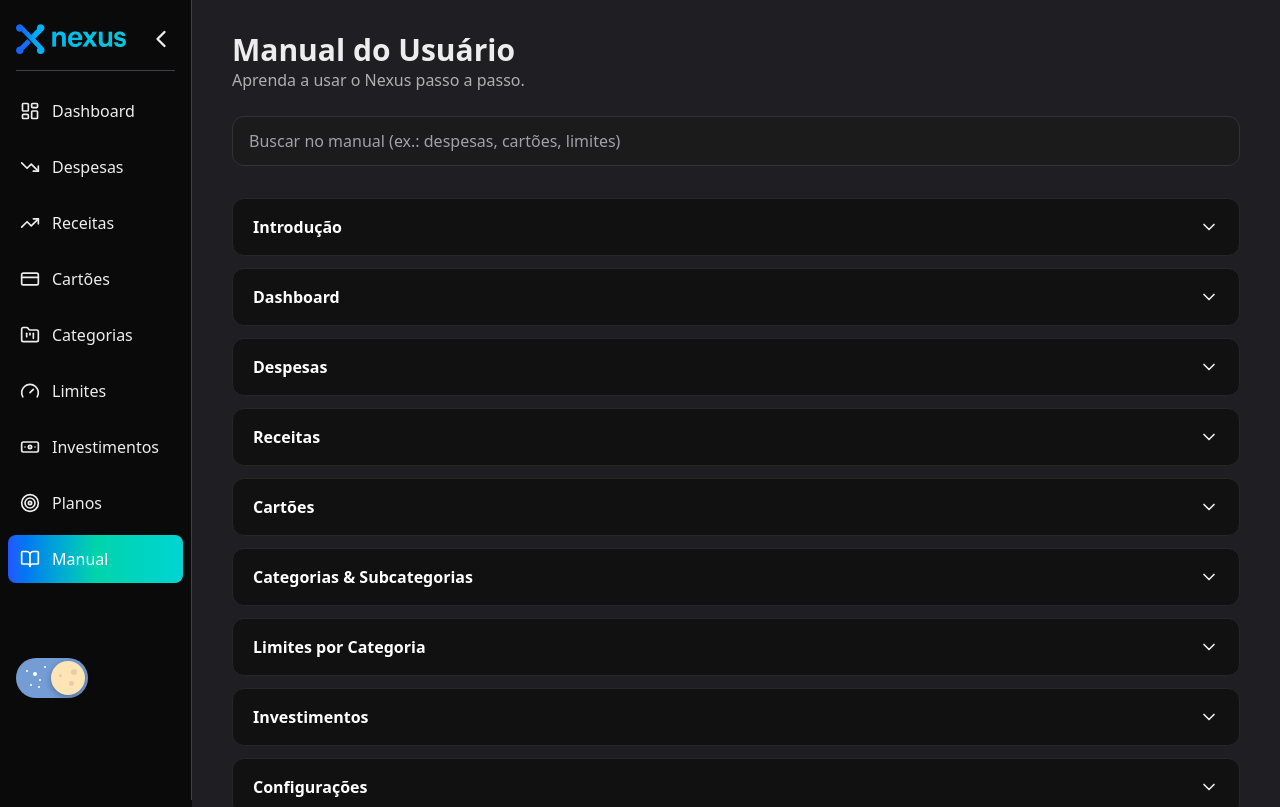
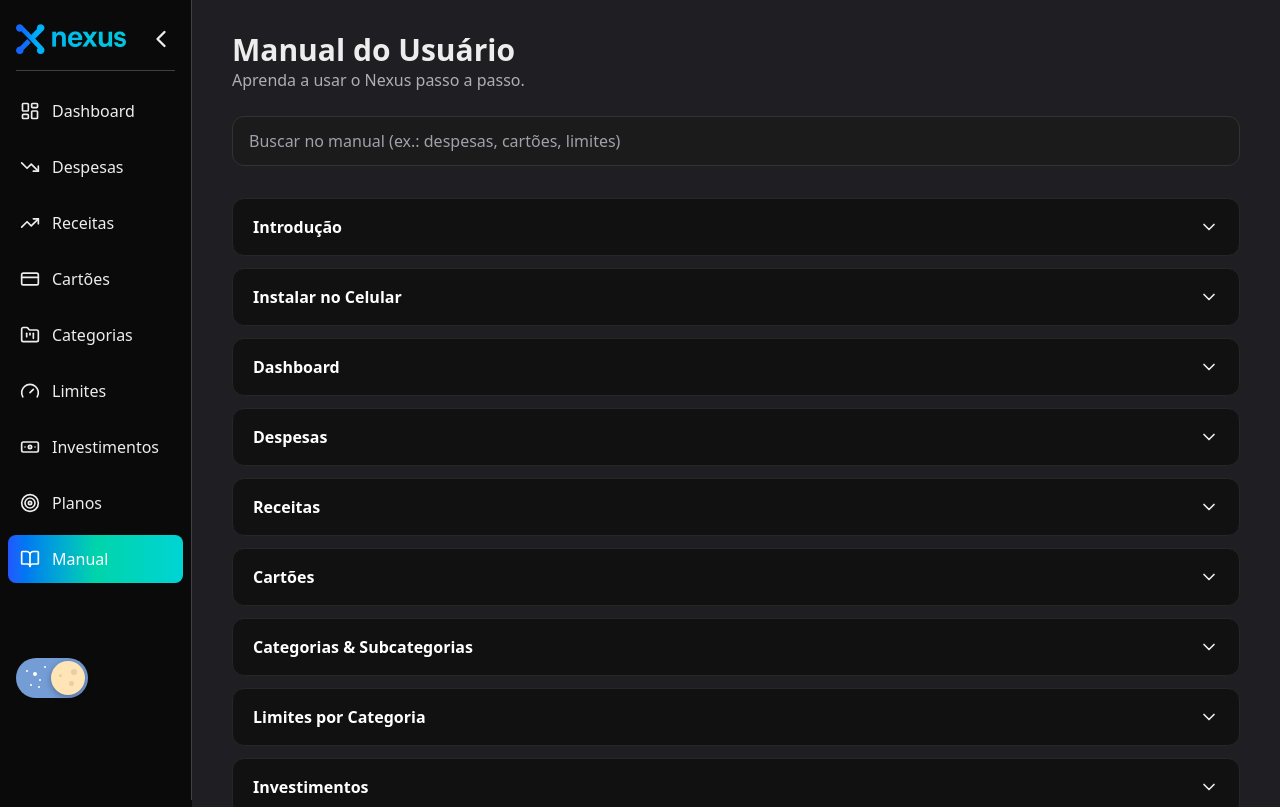
Before and after one commit to Leofrancaa/nexus-fintool, a Next.js app: page /manual in a window 1280 px wide. Shown: the top 807 px of the page. Built offline with nearby package versions, Linux system fonts and the light colour scheme.

Commit message:
PMW updater

```diff
--- /dev/null
+++ b/next.config.mjs
@@ -0,0 +1,28 @@
+import withPWA from '@ducanh2912/next-pwa';
+
+const isProd = process.env.NODE_ENV === 'production';
+
+export default withPWA({
+    dest: 'public',
+    disable: !isProd,
+    register: true,
+    skipWaiting: true,
+    cacheOnFrontEndNav: true,
+    workboxOptions: {
+        navigateFallback: '/offline.html',
+        runtimeCaching: [
+            {
+                urlPattern: /^https:\/\/sua-api\.com\/.*/i,
+                handler: 'NetworkFirst',
+                options: { cacheName: 'api-cache', networkTimeoutSeconds: 5 }
+            },
+            {
+                urlPattern: ({ request }) => request.destination === 'image',
+                handler: 'StaleWhileRevalidate',
+                options: { cacheName: 'image-cache' }
+            }
+        ]
+    }
+})({
+    reactStrictMode: true
+});
--- a/package.json
+++ b/package.json
@@ -9,6 +9,7 @@
     "lint": "next lint"
   },
   "dependencies": {
+    "@ducanh2912/next-pwa": "^10.2.9",
     "@radix-ui/react-dialog": "^1.1.14",
     "@radix-ui/react-label": "^2.1.7",
     "@radix-ui/react-progress": "^1.1.7",
@@ -23,7 +24,8 @@
     "react-hot-toast": "^2.5.2",
     "react-icons": "^5.5.0",
     "recharts": "^3.1.2",
-    "sonner": "^2.0.6"
+    "sonner": "^2.0.6",
+    "workbox-window": "^7.3.0"
   },
   "devDependencies": {
     "@eslint/eslintrc": "^3",
--- /dev/null
+++ b/public/offline.html
@@ -0,0 +1,12 @@
+<!DOCTYPE html>
+<html>
+  <head>
+    <meta charset="utf-8" />
+    <meta name="viewport" content="width=device-width,initial-scale=1" />
+    <title>Offline</title>
+  </head>
+  <body style="font-family: system-ui; padding: 24px">
+    <h1>Sem conexão</h1>
+    <p>Você está offline. Tente novamente mais tarde.</p>
+  </body>
+</html>
--- a/src/app/layout.tsx
+++ b/src/app/layout.tsx
@@ -3,7 +3,8 @@ import type { Metadata } from "next";
 import { Manrope } from "next/font/google";
 import LayoutWrapper from "../components/navigation/layoutWrapper";
 import { DateProvider } from "../contexts/dateContext";
-import { ThemeProvider } from "@/contexts/themeContext"; // Adjust the path as needed
+import { ThemeProvider } from "@/contexts/themeContext";
+import SwUpdater from "@/components/swUpdater"; // ⬅️ adiciona isto
 
 const manrope = Manrope({
   subsets: ["latin"],
@@ -14,6 +15,8 @@ const manrope = Manrope({
 export const metadata: Metadata = {
   title: "Nexus",
   description: "Controle seus gastos de forma simples e visual",
+  manifest: "/manifest.json",
+  themeColor: "#00D4D4",
 };
 
 export default function RootLayout({
@@ -23,7 +26,18 @@ export default function RootLayout({
 }) {
   return (
     <html lang="pt-BR" className={manrope.variable}>
+      <head>
+        {/* Metas específicas para iOS */}
+        <meta name="apple-mobile-web-app-capable" content="yes" />
+        <meta
+          name="apple-mobile-web-app-status-bar-style"
+          content="black-translucent"
+        />
+        <link rel="apple-touch-icon" href="/icons/icon-192.png" />
+      </head>
       <body className="antialiased bg-gray-50 min-h-screen font-sans">
+        {/* registra o SW e força update quando houver versão nova */}
+        <SwUpdater />
         <DateProvider>
           <ThemeProvider>
             <LayoutWrapper>{children}</LayoutWrapper>
--- a/src/app/manual/page.tsx
+++ b/src/app/manual/page.tsx
@@ -79,6 +79,49 @@ export default function ManualPage() {
           </>
         ),
       },
+      {
+        id: "instalar-app",
+        title: "Instalar no Celular",
+        body: (
+          <>
+            <p className="mb-3">
+              O <strong>Nexus</strong> pode ser instalado como um{" "}
+              <strong>aplicativo</strong> no seu celular, funcionando em tela
+              cheia e com acesso rápido a partir da tela inicial.
+            </p>
+            <p className="font-semibold mb-2">Android (Chrome, Edge, Brave)</p>
+            <ul className="list-disc pl-5 space-y-1 mb-3">
+              <li>Acesse o Nexus pelo navegador do celular.</li>
+              <li>
+                Toque no menu <strong>⋮</strong> no canto superior direito.
+              </li>
+              <li>
+                Selecione <em>Adicionar à tela inicial</em> ou{" "}
+                <em>Instalar app</em>.
+              </li>
+              <li>Confirme e o ícone aparecerá junto aos seus apps.</li>
+            </ul>
+            <p className="font-semibold mb-2">iOS (Safari)</p>
+            <ul className="list-disc pl-5 space-y-1 mb-3">
+              <li>Acesse o Nexus pelo Safari.</li>
+              <li>
+                Toque no botão de <em>Compartilhar</em> (ícone de quadrado com
+                seta).
+              </li>
+              <li>
+                Escolha <em>Adicionar à Tela de Início</em>.
+              </li>
+              <li>Confirme e o ícone aparecerá na tela inicial.</li>
+            </ul>
+            <p>
+              Depois de instalado, o Nexus abrirá em <strong>tela cheia</strong>
+              , sem a barra do navegador, proporcionando uma experiência mais
+              parecida com um aplicativo nativo.
+            </p>
+          </>
+        ),
+      },
+
       {
         id: "dashboard",
         title: "Dashboard",
--- /dev/null
+++ b/src/components/swUpdater.tsx
@@ -0,0 +1,8 @@
+"use client";
+
+import { useSwUpdate } from "@/hooks/useSwUpdate";
+
+export default function SwUpdater() {
+  useSwUpdate();
+  return null;
+}
--- /dev/null
+++ b/src/hooks/useSwUpdate.ts
@@ -0,0 +1,17 @@
+'use client';
+import { useEffect } from 'react';
+import { Workbox } from 'workbox-window';
+
+export function useSwUpdate() {
+    useEffect(() => {
+        if ('serviceWorker' in navigator) {
+            const wb = new Workbox('/sw.js');
+            wb.addEventListener('waiting', async () => {
+                // ativa nova versão sem esperar fechar todas as abas
+                await wb.messageSkipWaiting();
+                window.location.reload();
+            });
+            wb.register();
+        }
+    }, []);
+}
```
Also changed, not shown: public/icons/icon.png (renamed from public/favicon.png), public/manifest.json (added), 1 other file (tests, documents, lock files or other folders).
